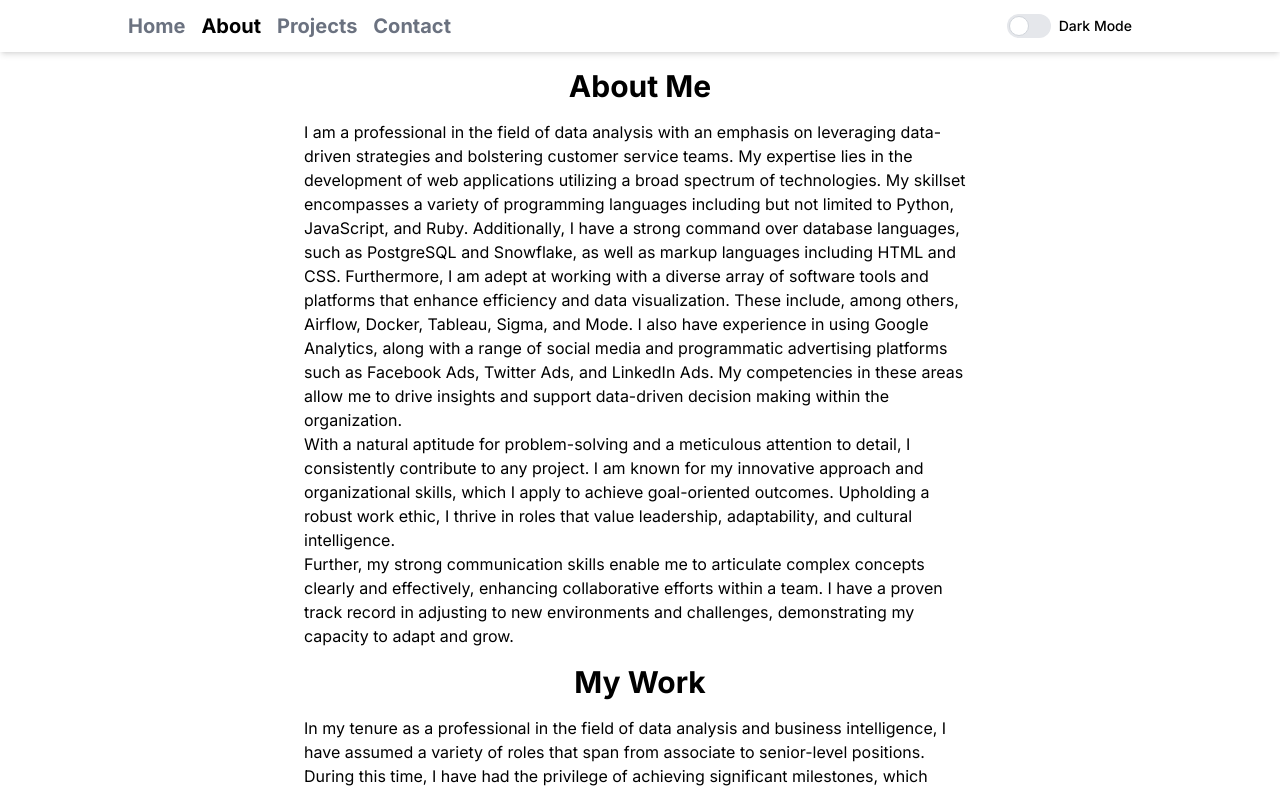
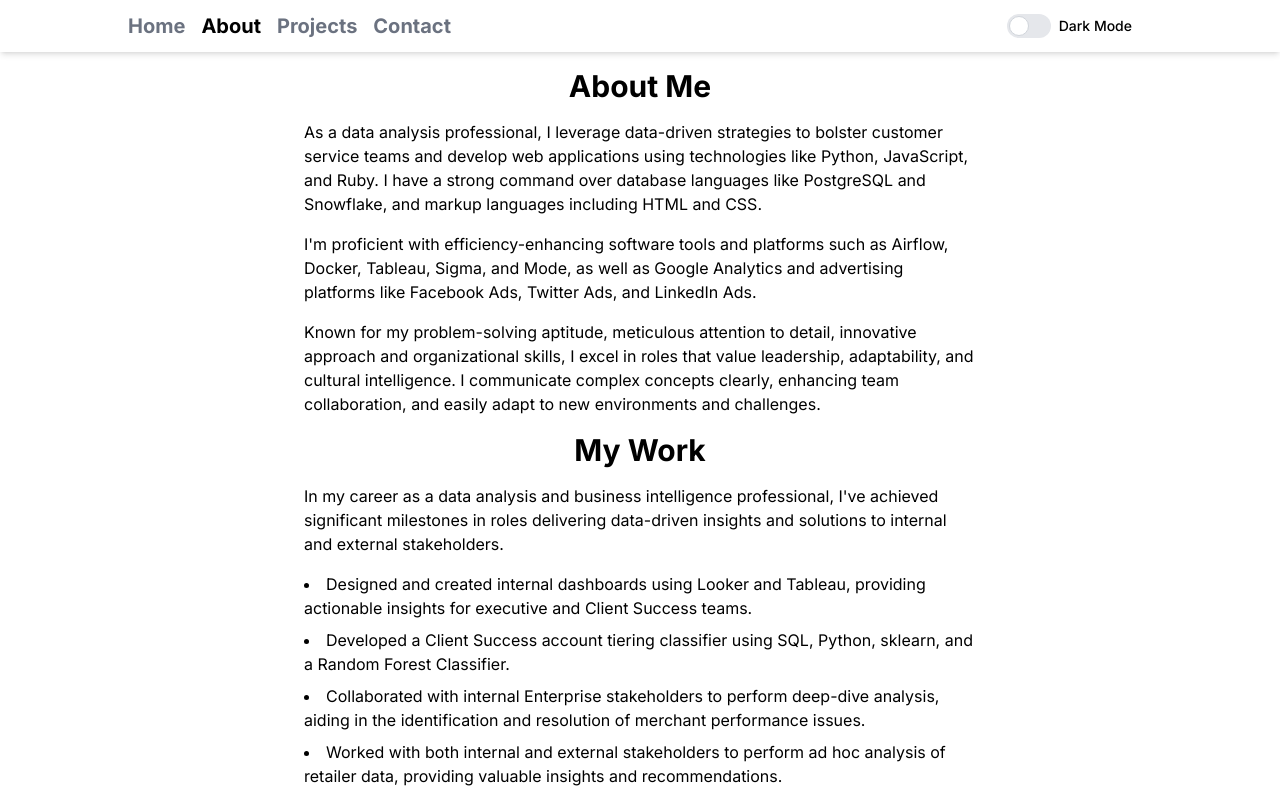
Before and after one commit to marmer7/portfolio-app, a Next.js app: page /about in a window 1280 px wide. Shown: the top 792 px of the page. Built offline with nearby package versions, Linux system fonts and the light colour scheme.

Commit message:
Added theme to local storage and refreshed /about styling.

```diff
--- a/src/app/about/page.tsx
+++ b/src/app/about/page.tsx
@@ -5,73 +5,60 @@ import TitleHeader from "../components/TitleHeader";
 export default function Page() {
   return (
     <div className="w-full lg:max-w-2xl text-center">
-      <TitleHeader id="about" title="About Me" subtitle={undefined} />
+      <TitleHeader id="about" title="About Me" />
       <Section id="about" className="text-left">
-        <p>
-          I am a professional in the field of data analysis with an emphasis on
-          leveraging data-driven strategies and bolstering customer service
-          teams. My expertise lies in the development of web applications
-          utilizing a broad spectrum of technologies. My skillset encompasses a
-          variety of programming languages including but not limited to Python,
-          JavaScript, and Ruby. Additionally, I have a strong command over
-          database languages, such as PostgreSQL and Snowflake, as well as
-          markup languages including HTML and CSS. Furthermore, I am adept at
-          working with a diverse array of software tools and platforms that
-          enhance efficiency and data visualization. These include, among
-          others, Airflow, Docker, Tableau, Sigma, and Mode. I also have
-          experience in using Google Analytics, along with a range of social
-          media and programmatic advertising platforms such as Facebook Ads,
-          Twitter Ads, and LinkedIn Ads. My competencies in these areas allow me
-          to drive insights and support data-driven decision making within the
-          organization.
+        <p className="my-4">
+          As a data analysis professional, I leverage data-driven strategies to
+          bolster customer service teams and develop web applications using
+          technologies like Python, JavaScript, and Ruby. I have a strong
+          command over database languages like PostgreSQL and Snowflake, and
+          markup languages including HTML and CSS.
         </p>
-        <p>
-          With a natural aptitude for problem-solving and a meticulous attention
-          to detail, I consistently contribute to any project. I am known for my
-          innovative approach and organizational skills, which I apply to
-          achieve goal-oriented outcomes. Upholding a robust work ethic, I
-          thrive in roles that value leadership, adaptability, and cultural
-          intelligence.
+        <p className="my-4">
+          I'm proficient with efficiency-enhancing software tools and platforms
+          such as Airflow, Docker, Tableau, Sigma, and Mode, as well as Google
+          Analytics and advertising platforms like Facebook Ads, Twitter Ads,
+          and LinkedIn Ads.
         </p>
-        <p>
-          Further, my strong communication skills enable me to articulate
-          complex concepts clearly and effectively, enhancing collaborative
-          efforts within a team. I have a proven track record in adjusting to
-          new environments and challenges, demonstrating my capacity to adapt
-          and grow.
+        <p className="my-4">
+          Known for my problem-solving aptitude, meticulous attention to detail,
+          innovative approach and organizational skills, I excel in roles that
+          value leadership, adaptability, and cultural intelligence. I
+          communicate complex concepts clearly, enhancing team collaboration,
+          and easily adapt to new environments and challenges.
         </p>
       </Section>
-      <TitleHeader id="work" title="My Work" subtitle={undefined} />
+      <TitleHeader id="work" title="My Work" />
       <Section id="work" className="text-left">
-        <p>
-          In my tenure as a professional in the field of data analysis and
-          business intelligence, I have assumed a variety of roles that span
-          from associate to senior-level positions. During this time, I have had
-          the privilege of achieving significant milestones, which include:
+        <p className="my-4">
+          In my career as a data analysis and business intelligence
+          professional, I've achieved significant milestones in roles delivering
+          data-driven insights and solutions to internal and external
+          stakeholders.
         </p>
         <ul className="list-disc list-inside space-y-2">
           <li>
-            The design and creation of internal dashboards using Looker to
-            provide actionable insights for executive and Client Success teams.
+            Designed and created internal dashboards using Looker and Tableau,
+            providing actionable insights for executive and Client Success
+            teams.
           </li>
           <li>
-            The development of a Client Success account tiering classifier,
-            utilizing SQL, Python, sklearn, and a Random Forest Classifier.
+            Developed a Client Success account tiering classifier using SQL,
+            Python, sklearn, and a Random Forest Classifier.
           </li>
           <li>
-            Collaborating with internal Enterprise stakeholders to perform
+            Collaborated with internal Enterprise stakeholders to perform
             deep-dive analysis, aiding in the identification and resolution of
             merchant performance issues.
           </li>
           <li>
-            Engaging both internal and external stakeholders to carry out ad hoc
-            analysis of retailer data, providing valuable insights and
+            Worked with both internal and external stakeholders to perform ad
+            hoc analysis of retailer data, providing valuable insights and
             recommendations.
           </li>
           <li>
-            Crafting automation scripts to bolster scalability and streamline
-            data processes across the organization, significantly improving
-            operational efficiency.
+            Crafted automation scripts to bolster scalability and streamline
+            data processes, significantly improving operational efficiency.
           </li>
         </ul>
       </Section>
--- a/src/app/context.tsx
+++ b/src/app/context.tsx
@@ -14,31 +14,30 @@ const ThemeContext = React.createContext({
 });
 
 export const ThemeProvider: React.FC<ThemeProviderProps> = ({ children }) => {
-  const [isDarkMode, setDarkMode] = React.useState(false);
+  const [isDarkMode, setDarkMode] = React.useState(() => {
+    const storedDarkMode = localStorage.getItem("darkMode");
+    return storedDarkMode ? JSON.parse(storedDarkMode) : false;
+  });
   const [isMobile, setIsMobile] = React.useState(false);
 
   React.useEffect(() => {
+    localStorage.setItem("darkMode", JSON.stringify(isDarkMode));
     document.body.classList.toggle("dark", isDarkMode);
   }, [isDarkMode]);
 
-  // Listen for window resize events
   React.useEffect(() => {
     const handleResize = () => {
       setIsMobile(window.innerWidth <= 768);
     };
 
-    // Initial check
     handleResize();
 
-    // Add event listener
     window.addEventListener("resize", handleResize);
 
-    // Clean up function
     return () => {
-      // Remove event listener on cleanup
       window.removeEventListener("resize", handleResize);
     };
-  }, []); // Empty dependency array means this effect runs once on mount and cleanup on unmount
+  }, []);
 
   return (
     <ThemeContext.Provider
```
